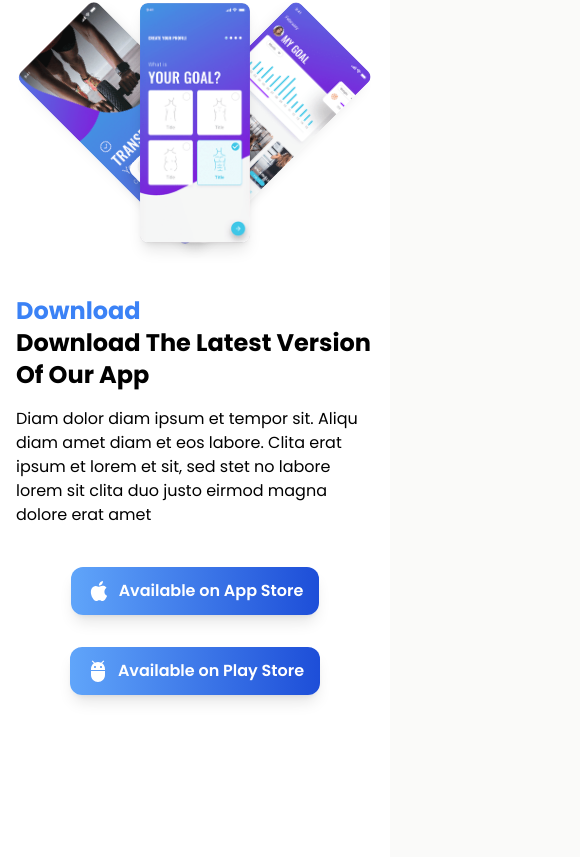
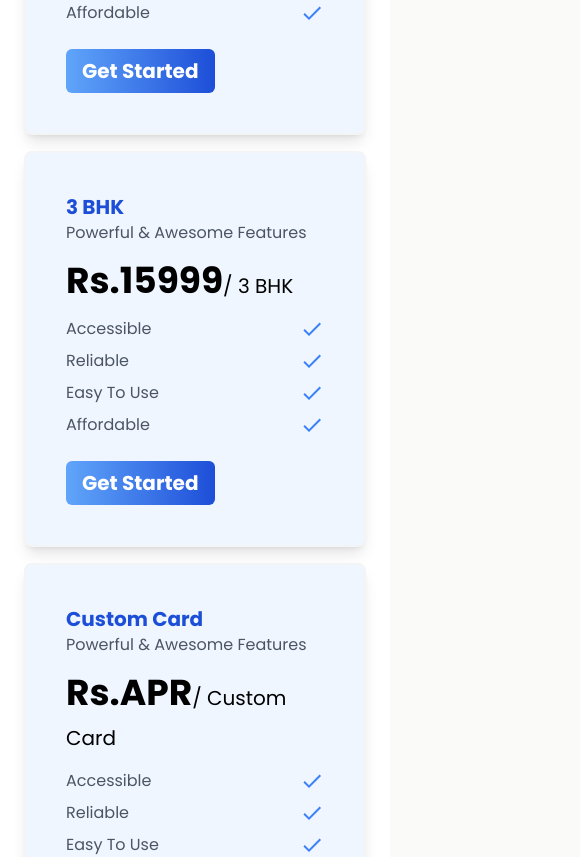
Before and after one commit to HomiesTech/Website, a React (Vite) app: page / in a window 390 px wide. Shown: the part 9767-10624 px from the top of the page, 580 px wide, since content can reach past the window. Built offline with nearby package versions, Linux system fonts and the light colour scheme.

Commit message:
custom card added in pricing

```diff
--- a/src/pages/DownloadSection.jsx
+++ b/src/pages/DownloadSection.jsx
@@ -1,9 +1,9 @@
 import React from "react";
 import AppleIcon from "@mui/icons-material/Apple";
 import AdbIcon from "@mui/icons-material/Adb";
-import image1 from "../assets/screenshot-1.png";
-import image2 from "../assets/screenshot-2.png";
-import image3 from "../assets/screenshot-3.png";
+import image1 from "../assets/image1.jpeg";
+import image2 from "../assets/image2.jpeg";
+import image3 from "../assets/image3.jpeg";
 
 export default function DownloadSection() {
   return (
--- a/src/pages/Navbar.jsx
+++ b/src/pages/Navbar.jsx
@@ -11,8 +11,8 @@ export default function Navbar() {
   };
 
   const linkClass =
-    "cursor-pointer text-gray-900 hover:text-white hover:bg-blue-600 px-3 py-2 rounded-md text-md font-medium ";
-  const activeClass = "underline underline-offset-4 text-orange-500 ";
+    "cursor-pointer text-gray-900 hover:text-white hover:bg-blue-600 px-3 py-2 rounded-md text-md font-medium transition-transform transform hover:scale-110 duration-500 ease-in-out";
+  const activeClass = "underline underline-offset-4 text-blue-400";
 
   return (
     <nav className="bg-white shadow-md fixed top-0 w-full z-20 overflow-hidden transition-all duration-300 ease-in-out">
@@ -29,7 +29,7 @@ export default function Navbar() {
           </div>
           <div className="flex-1 flex items-center justify-between">
             <div className="flex-shrink-0">
-              <img className="h-8 w-auto" src={logo} alt="HomiesTech" />
+              <img className="h-[2rem] w-auto" src={logo} alt="HomiesTech" />
             </div>
             <div className="hidden sm:flex sm:flex-1 sm:justify-center">
               <div className="flex space-x-4">
@@ -75,11 +75,11 @@ export default function Navbar() {
                   Pricing
                 </ScrollLink>
                 <ScrollLink
-                  to="pricing"
+                  to="career"
                   smooth={true}
                   duration={500}
                   className={linkClass}
-                  activeClass={activeClass}
+                  //activeClass={activeClass}
                   spy={true}
                 >
                   Career
--- a/src/pages/Pricing.jsx
+++ b/src/pages/Pricing.jsx
@@ -1,4 +1,4 @@
-import React, { useState } from "react";
+import React from "react";
 import Done from "@mui/icons-material/Done";
 
 const Pricing = () => {
@@ -18,6 +18,11 @@ const Pricing = () => {
       price: "15999",
       features: ["Accessible", "Reliable", "Easy To Use", "Affordable"],
     },
+    {
+      title: "Custom Card",
+      price: "APR",
+      features: ["Accessible", "Reliable", "Easy To Use", "Affordable"],
+    },
   ];
 
   return (
@@ -26,12 +31,10 @@ const Pricing = () => {
         <h2 className="text-2xl font-bold text-blue-600">Pricing Plan</h2>
         <h1 className="text-4xl font-bold mt-2">Choose Your Plan</h1>
       </div>
-      <div className="flex justify-center mt-10 font-poppins space-x-4">
+      <div className="flex flex-wrap justify-center mt-10 font-poppins">
         {plans.map((plan, index) => (
-          <div
-            key={index}
-            className="bg-blue-50 border-2 border-gray-100 p-10 rounded-lg shadow-lg transition-transform transform hover:scale-105 duration-500 ease-in-out"
-          >
+          <div key={index} className="w-full sm:w-1/2 lg:w-1/3 xl:w-1/4 p-2">
+            <div className="bg-blue-50 border-2 border-gray-100 p-10 rounded-lg shadow-lg transition-transform transform hover:scale-105 duration-500 ease-in-out">
               <h3 className="text-xl font-bold text-blue-700">{plan.title}</h3>
               <p className="text-gray-600">Powerful & Awesome Features</p>
               <h2 className="text-4xl font-bold my-4">
@@ -40,7 +43,10 @@ const Pricing = () => {
               </h2>
               <ul className="text-gray-600">
                 {plan.features.map((feature, i) => (
-                <li key={i} className="flex justify-between items-center mt-2">
+                  <li
+                    key={i}
+                    className="flex justify-between items-center mt-2"
+                  >
                     {feature} <Done className="text-blue-500" />
                   </li>
                 ))}
@@ -49,6 +55,7 @@ const Pricing = () => {
                 Get Started
               </button>
             </div>
+          </div>
         ))}
       </div>
     </div>
```
Also changed, not shown: src/pages/Navbar.css (added, +23 -0 lines), src/assets/homilogo.png (added). Lines whose indentation alone changed are shown as unchanged.
